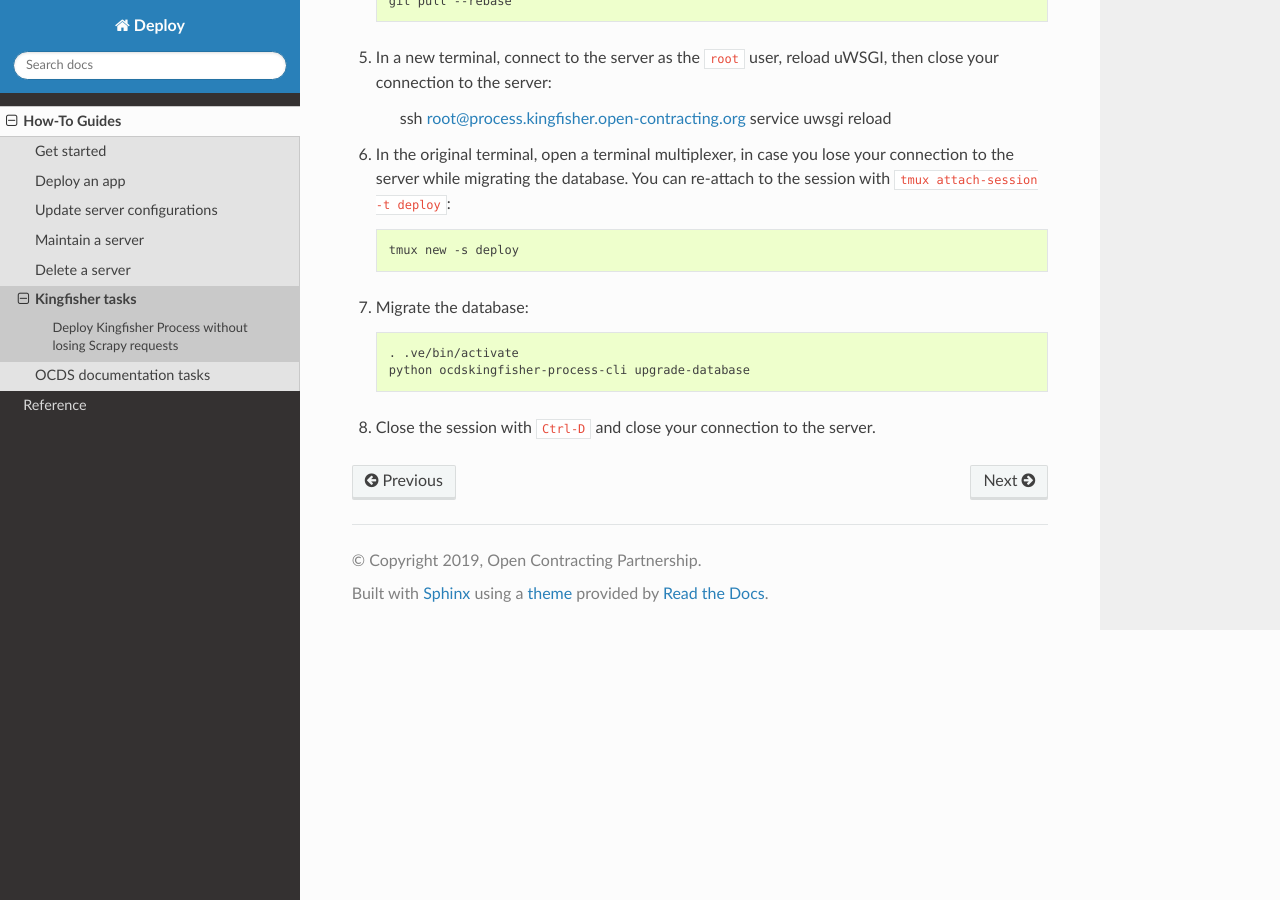
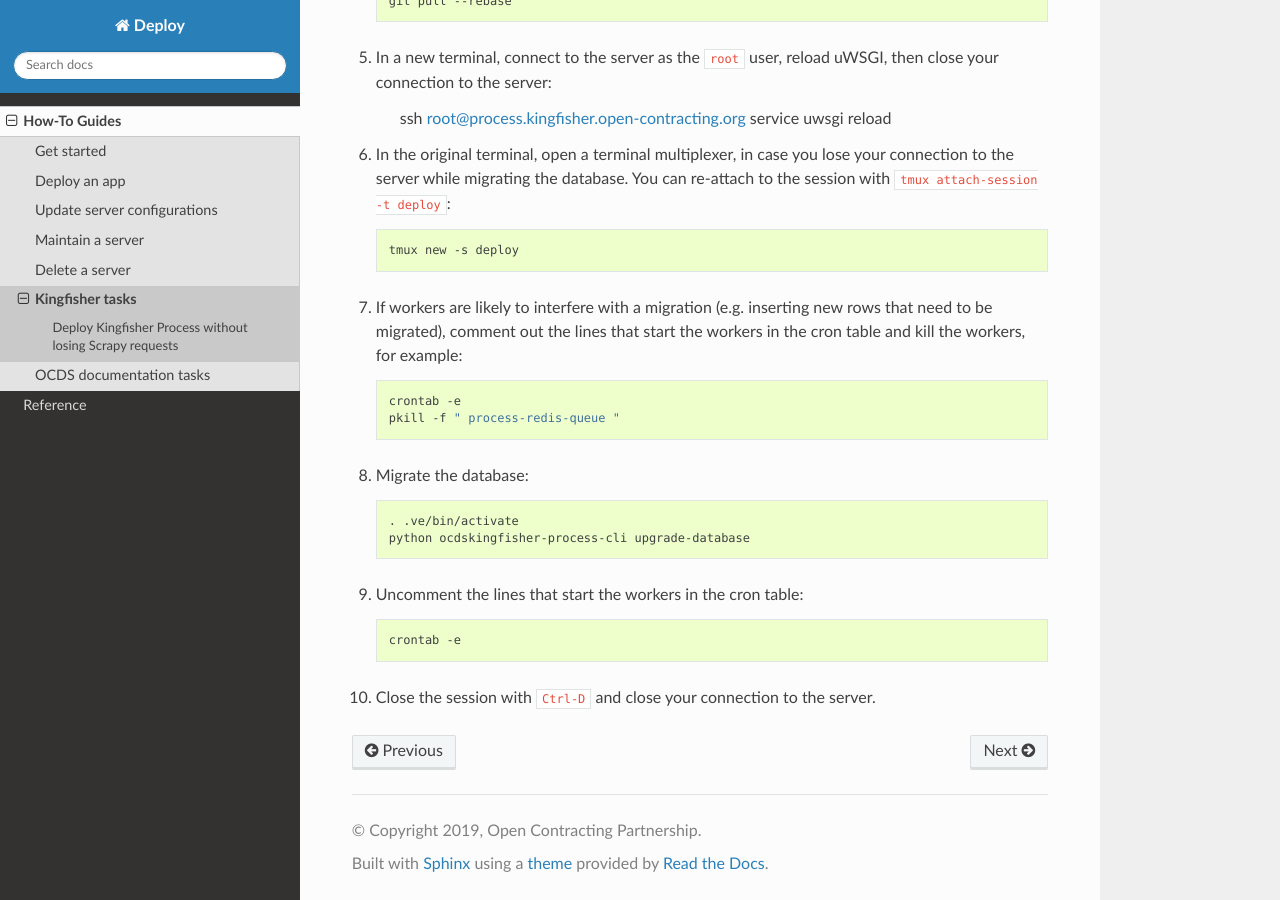
Before and after one commit to open-contracting/deploy, a Sphinx documentation site: the page built from docs/how-to/kingfisher.rst, in a window 1280 px wide and 900 px high, scrolled down 1055 px. Built offline with Sphinx 7.4.7 and the Read the Docs theme 2.0.0, drawn with Linux system fonts in a browser that asks for light colours.

Commit message:
Add note about workers

```diff
--- a/docs/how-to/kingfisher.rst
+++ b/docs/how-to/kingfisher.rst
@@ -49,6 +49,13 @@ Note: ``service uwsgi reload`` runs ``/etc/init.d/uwsgi reload``, which sends th
 
       tmux new -s deploy
 
+#. If workers are likely to interfere with a migration (e.g. inserting new rows that need to be migrated), comment out the lines that start the workers in the cron table and kill the workers, for example:
+
+   .. code-block:: bash
+
+      crontab -e
+      pkill -f " process-redis-queue "
+
 #. Migrate the database:
 
    .. code-block:: bash
@@ -56,4 +63,10 @@ Note: ``service uwsgi reload`` runs ``/etc/init.d/uwsgi reload``, which sends th
       . .ve/bin/activate
       python ocdskingfisher-process-cli upgrade-database
 
+#. Uncomment the lines that start the workers in the cron table:
+
+   .. code-block:: bash
+
+      crontab -e
+
 #. Close the session with ``Ctrl-D`` and close your connection to the server.
```
